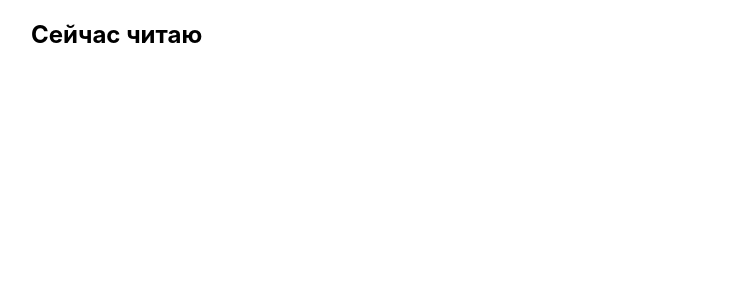
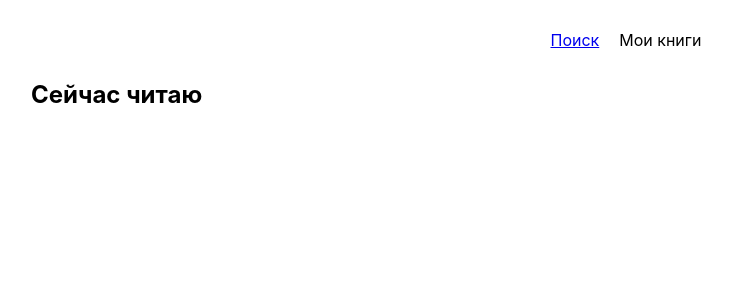
Before and after one commit to Pavelgq/books-counter, a React (Create React App) app: page /library in a window 1280 px wide. Shown: the top 300 px of the page, without its empty margins (9-741 px from the left). Built offline with nearby package versions, Linux system fonts and the light colour scheme.

Commit message:
add top bar

```diff
--- a/src/App.js
+++ b/src/App.js
@@ -8,6 +8,7 @@ import useLocalStorage from './hooks/useLocalStorage'
 import Routes from './routes'
 import BooksContext from './contexts/booksContext'
 import LibraryContext from './contexts/libraryContext'
+import TopBar from './components/TopBar/TopBar'
 import './App.module.css';
 
 function App() {
@@ -18,6 +19,7 @@ function App() {
        <BooksContext.Provider value={{data, setData}} >
          <LibraryContext.Provider value={{library, setLibrary}}>
             <Router>
+              <TopBar />
               <Routes />
             </Router>
          </LibraryContext.Provider>
--- a/src/components/BookProcess/BookProcess.js
+++ b/src/components/BookProcess/BookProcess.js
@@ -55,12 +55,7 @@ const BookProcess = ({data, handleDelete, handlePages}) => {
                     <span>Процент: </span>
                     <span>{persent}%</span>
                 </p>
-
             </div>
-
-
-
-
         </>
     )
 }
--- a/src/components/Search/Search.js
+++ b/src/components/Search/Search.js
@@ -4,6 +4,7 @@ import BooksContext from '../../contexts/booksContext'
 
 import {myAPIkey} from '../../coverage'
 
+import styles from './Search.module.css'
 
 const Search = () => {
     const [books, setBooks] = useState('php')
@@ -32,11 +33,11 @@ const Search = () => {
     }, [response, isSearch])
     return (
         <>
-            <form onSubmit={handleSubmit}>
-                {isLoading && 'loading...'}
-                <input type="text" value={books} placeholder="Search" onChange={handleChange} />
-                <button type="submit">Отправить</button>
-               {books}
+            <form className={styles.form} onSubmit={handleSubmit}>
+                {isLoading && (<p className={styles.title}>Loading...</p>)}
+                {!isLoading && (<p className={styles.title}>Найти книгу</p>)}
+                <input type="text" className={styles.field} value={books} placeholder="Search" onChange={handleChange} />
+                <button type="submit" className={styles.button}>Поиск</button>
             </form>
             <div>{response && response.totalItems}</div>
         </>
--- /dev/null
+++ b/src/components/Search/Search.module.css
@@ -0,0 +1,7 @@
+.form {
+
+}
+
+.title {
+    font-size: 20px;
+}
--- /dev/null
+++ b/src/components/TopBar/TopBar.js
@@ -0,0 +1,16 @@
+import React from 'react'
+import { NavLink } from 'react-router-dom'
+
+import styles from './TopBar.module.css'
+
+const TopBar = () => {
+
+    return (
+         <nav className={styles.nav}>
+            <NavLink to={`/`} className={styles.link} activeClassName={styles.activeLink} exact>Поиск</NavLink>
+            <NavLink to={`/library`} className={styles.link} activeClassName={styles.activeLink}>Мои книги</NavLink>
+        </nav>
+    )
+}
+
+export default TopBar
--- /dev/null
+++ b/src/components/TopBar/TopBar.module.css
@@ -0,0 +1,22 @@
+.nav {
+    display: flex;
+    justify-content: center;
+    margin-bottom: 20px;
+}
+
+.link {
+
+    margin-top: 20px;
+    margin-right: 10px;
+    padding: 10px 5px;
+}
+
+.activeLink {
+    text-decoration: none;
+    cursor:inherit;
+    color: black;
+
+}
+.activeLink:active {
+    color:inherit
+}
--- a/src/pages/main.js
+++ b/src/pages/main.js
@@ -13,17 +13,15 @@ const Main = () => {
     console.log(data)
     const books = data && data.items.map((book, index) => (<BookCard data={book} key={book.id}></BookCard>))
     return (
-        <>
+        <section className={styles.container}>
             <Search></Search>
-            <div className={styles.container}>
+            <ul className={styles.list}>
                 {books}
+            </ul>
+            <div>
+
             </div>
-            <div>
-                <NavLink
-                    to={`/library`}
-                >Мои книги</NavLink>
-            </div>
-        </>
+        </section>
     )
 }
 
--- a/src/pages/main.module.css
+++ b/src/pages/main.module.css
@@ -1,4 +1,27 @@
 .container {
+    width: 640px;
     display: flex;
     flex-wrap: wrap;
+    flex-direction: column;
+    align-items: center;
+    margin: 0 auto;
 }
+
+.list {
+    list-style: none;
+    margin: 0;
+    padding: 0;
+
+    display: flex;
+    flex-wrap: wrap;
+    justify-content: space-between;
+
+}
+
+.nav {
+    margin-bottom: 20px;
+}
+
+.link {
+
+}
```
